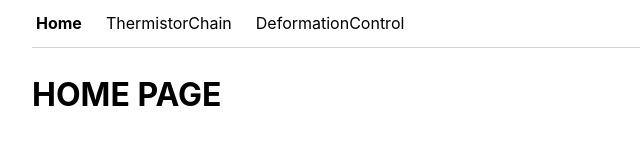
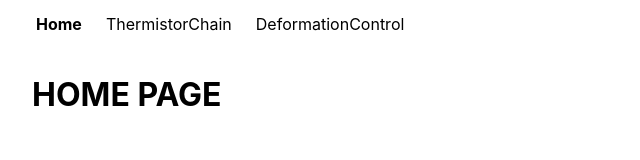
Before and after one commit to DmitryPetsevich/Test, a React (Create React App) app: page / in a window 1280 px wide. Shown: the top 160 px of the page, without its empty margins (0-640 px from the left). Built offline with nearby package versions, Linux system fonts and the light colour scheme.

Commit message:
[master] Расширил интерфейс INavigationLink, конфигурацию навигации, добавил уникальный key элементам панели навигации.

```diff
--- a/src/components/navigation-panel/NavigationPanel.style.css
+++ b/src/components/navigation-panel/NavigationPanel.style.css
@@ -5,7 +5,6 @@
   justify-content: flex-start;
   align-items: center;
   padding: 0.5rem 0;
-  border-bottom: 1px solid lightgrey;
 }
 
 .link {
--- a/src/components/navigation-panel/NavigationPanel.tsx
+++ b/src/components/navigation-panel/NavigationPanel.tsx
@@ -6,8 +6,9 @@ import { navigationConfig } from '../../configs/navigation';
 const NavigationPanel: FC = () => {
   return (
     <nav className="navigation-panel">
-      {navigationConfig.map(({ to, className, label }) => (
+      {navigationConfig.map(({ key, to, className, label }) => (
         <NavLink
+          key={key}
           to={to}
           className={({ isActive }) =>
             [className, isActive ? 'active' : ''].join(' ')
--- a/src/configs/navigation.ts
+++ b/src/configs/navigation.ts
@@ -1,4 +1,5 @@
 interface INavigationLink {
+  key: string;
   to: string;
   label: string;
   className?: string;
@@ -6,16 +7,19 @@ interface INavigationLink {
 
 export const navigationConfig: INavigationLink[] = [
   {
+    key: 'home',
     to: '/',
     label: 'Home',
     className: 'link',
   },
   {
+    key: 'thermistorChain',
     to: 'measurements/1',
     label: 'ThermistorChain',
     className: 'link',
   },
   {
+    key: 'deformationControl',
     to: 'measurements/trend/2',
     label: 'DeformationControl',
     className: 'link',
```
